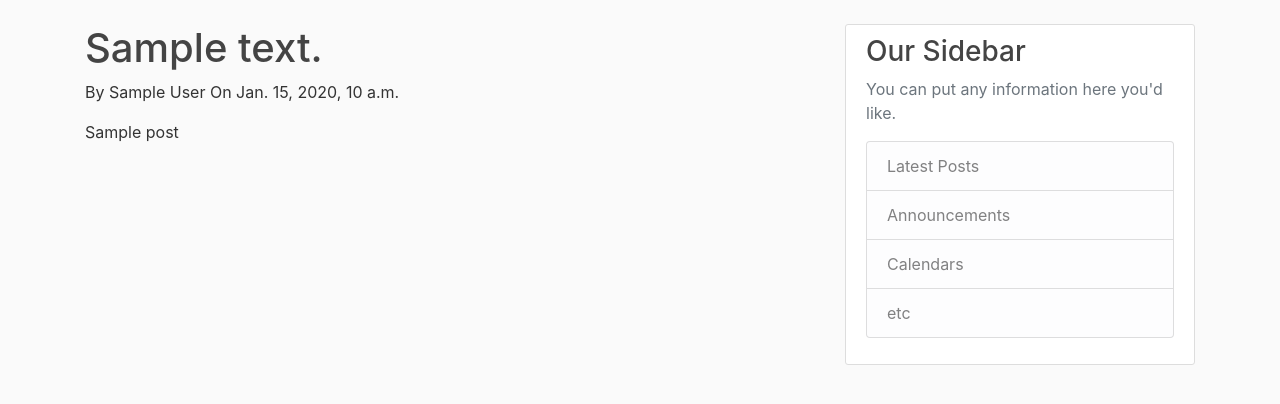
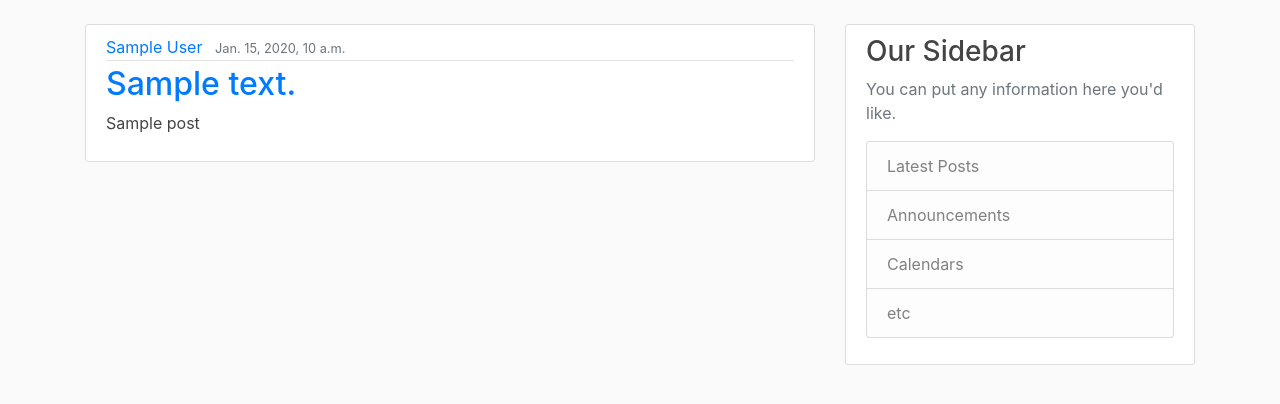
Before and after one commit to qammarsajjad/djangoapp, a Django app: template blog/templates/blog/home.html in a window 1280 px wide. Shown: the part 56-460 px from the top of the page. Run offline with Django 4.2, Linux system fonts and the light colour scheme; the template is opened without the code that fills it: most values are stand-ins (such as "Sample title", 1, 10 or a date in 2020); some libraries are stand-ins or nearby versions.

Commit message:
Updated Base and home Htmls templates

```diff
--- a/blog/templates/blog/base.html
+++ b/blog/templates/blog/base.html
@@ -31,8 +31,8 @@
                 </button>
                 <div class="collapse navbar-collapse" id="navbarToggle">
                 <div class="navbar-nav mr-auto">
-                    <a class="nav-item nav-link" href="/">Home</a>
-                    <a class="nav-item nav-link" href="/about">About</a>
+                    <a class="nav-item nav-link" href="{% url 'blog-home' %}">Home</a>
+                    <a class="nav-item nav-link" href="{% url 'blog-about' %}">About</a>
                 </div>
                 <!-- Navbar Right Side -->
                 <div class="navbar-nav">
--- a/blog/templates/blog/home.html
+++ b/blog/templates/blog/home.html
@@ -2,8 +2,15 @@
 
 {% block content %}
     {% for post in posts %}
-    <h1>{{ post.content }}</h1>
-    <p>By {{ post.author }} On {{post.date_posted}} </p>
-    <p>{{post.title}}</p>
+        <article class="media content-section">
+            <div class="media-body">
+            <div class="article-metadata">
+                <a class="mr-2" href="#">{{ post.author }}</a>
+                <small class="text-muted">{{ post.date_posted }}</small>
+            </div>
+            <h2><a class="article-content" href="#">{{ post.content }}</a></h2>
+            <p class="article-title">{{ post.title }}</p>
+            </div>
+        </article>
     {% endfor %}
 {% endblock content %}
```
